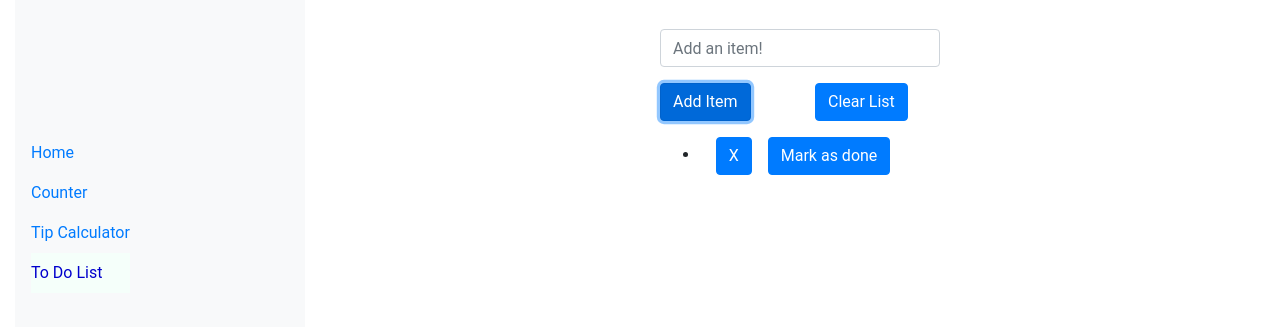
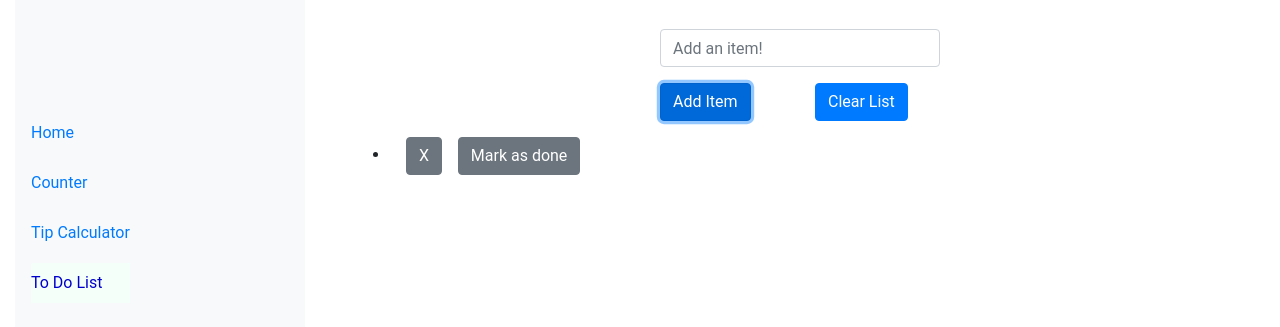
Before and after one commit to nilaymitash/basic-js, a plain HTML site: page to-do/to-do.html in a window 1280 px wide. Both pictures are taken after a click on the button "Add Item". Shown: the part 187-514 px from the top of the page. Drawn offline with nearby package versions, Linux system fonts and the light colour scheme.

Commit message:
formatting

```diff
--- a/styles/style.css
+++ b/styles/style.css
@@ -21,3 +21,7 @@ body, html {
     color: mediumblue;
     background-color: mintcream;
 }
+
+ul > li {
+    margin:0 0 10px 0;
+}
--- a/to-do/to-do.html
+++ b/to-do/to-do.html
@@ -62,14 +62,15 @@
                                                 </div>
                                             </div>
                                         </div>
-                                        <div class="row">
-                                            <div class="col-12">
-                                                <ul id="task-list"></ul>
-                                            </div>
-                                        </div>
                                     </form>
                                 </div>
                                 <div class="col-4"></div>
+                            </div>
+
+                            <div class="row">
+                                <div class="col-12">
+                                    <ul id="task-list"></ul>
+                                </div>
                             </div>
                         </div>
                     </div>
--- a/to-do/to-do.js
+++ b/to-do/to-do.js
@@ -14,8 +14,8 @@ function clearList() {
 function createListItem(item) {
     return "<li id='li_" +itemCounter+ "'>"
     + "<span id='li_text" +itemCounter+ "'>" +item+"</span>"
-    + "&nbsp;&nbsp;&nbsp;&nbsp;<button type='button' class='btn btn-primary' onclick=\"removeThisItem('li_" +itemCounter+ "')\">X</button>"
-    + "&nbsp;&nbsp;&nbsp;&nbsp;<button type='button' class='btn btn-primary' onclick=\"markAsDone('li_text" +itemCounter+ "')\">Mark as done</button>"
+    + "&nbsp;&nbsp;&nbsp;&nbsp;<button type='button' class='btn btn-secondary' onclick=\"removeThisItem('li_" +itemCounter+ "')\">X</button>"
+    + "&nbsp;&nbsp;&nbsp;&nbsp;<button type='button' class='btn btn-secondary' onclick=\"markAsDone('li_text" +itemCounter+ "')\">Mark as done</button>"
     + "</li>";
 }
 
```
